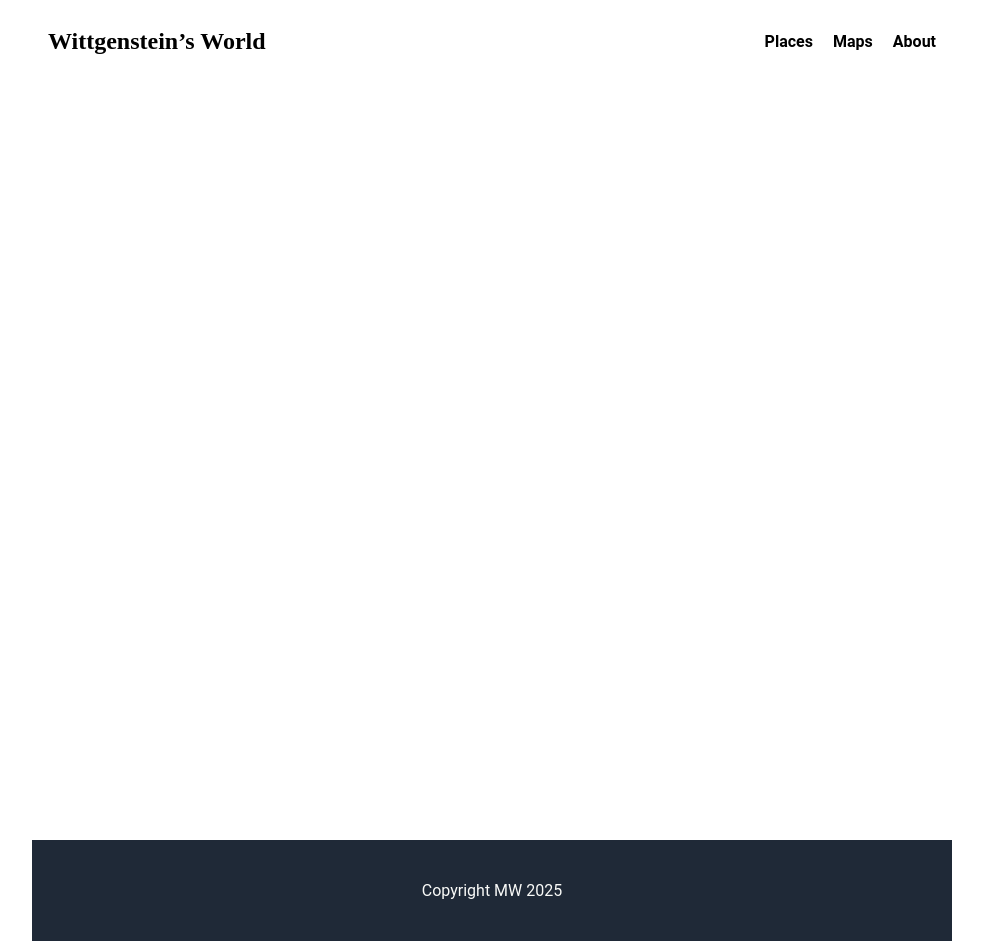
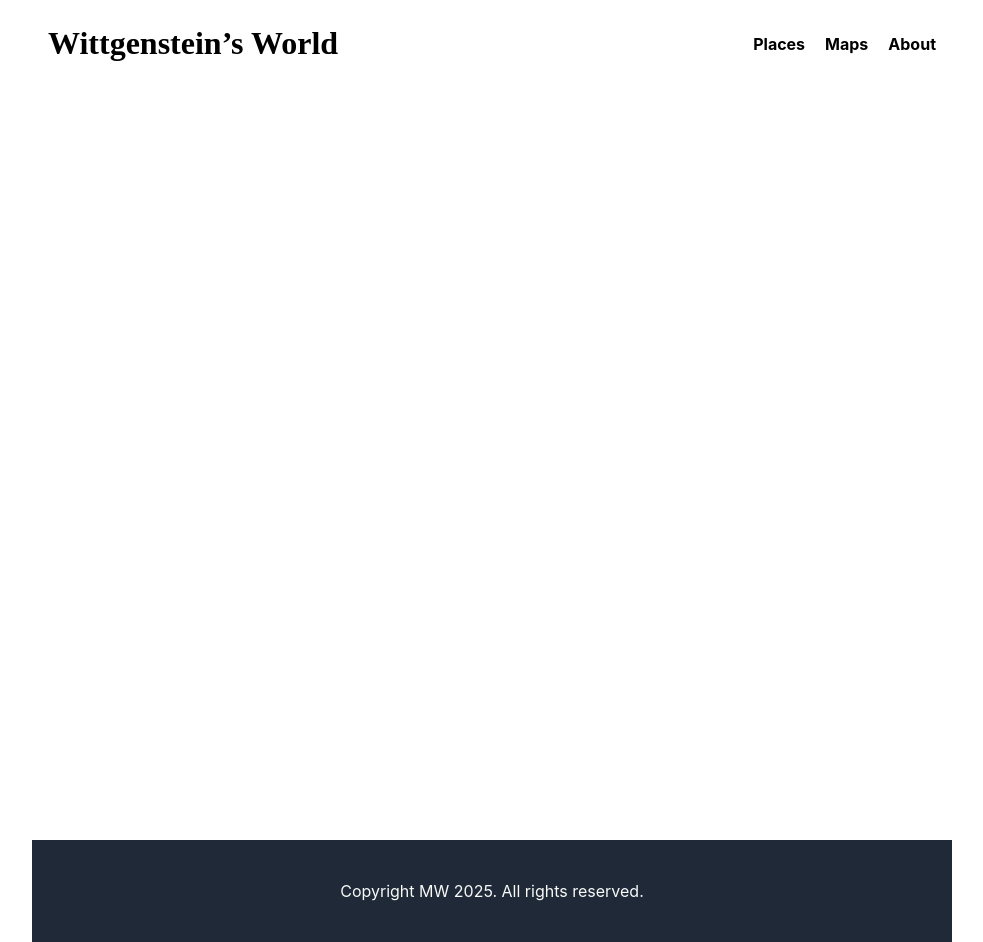
Before and after one commit to martinwallner/landing-page, a plain HTML site: page index.html in a window 1280 px wide. Shown: the whole page, without its empty margins (148-1131 px from the left). Drawn offline with Linux system fonts and the light colour scheme.

Commit message:
Increase logo size

```diff
--- a/index.html
+++ b/index.html
@@ -10,7 +10,7 @@
     <div class="wrapper">
         <div class="header">
                 <div class="logo">
-                    <h2>Wittgenstein’s World</h2>
+                    <h1>Wittgenstein’s World</h1>
                 </div>
 
                 <div class="menu">
@@ -30,7 +30,7 @@
     <div class="action"></div>
 
     <div class="footer">
-        <p>Copyright MW 2025</p>
+        <p>Copyright MW 2025. All rights reserved.</p>
     </div>
 
 
--- a/style.css
+++ b/style.css
@@ -1,5 +1,5 @@
 html, body {
-    font-family: Roboto, sans-serif;
+    font-family: Inter, Roboto, sans-serif;
     /* margin: 0; */
     margin: 0 90px;
     /* padding: 0; */
@@ -18,8 +18,8 @@ html, body {
     display: flex;
     justify-content: space-between;
     align-items: center;
-    font: Cardo, "Times New Roman", "Times" serif;
-    padding: 8px 16px;
+    /* font: Cardo, "Times New Roman", "Times" serif; */
+    padding: 4px 16px;
     /* background-color: lightblue; */
     /* box-shadow: 0 2px 3px rgba(0, 0, 0, 0.3); */
     /* position: sticky; */
```
